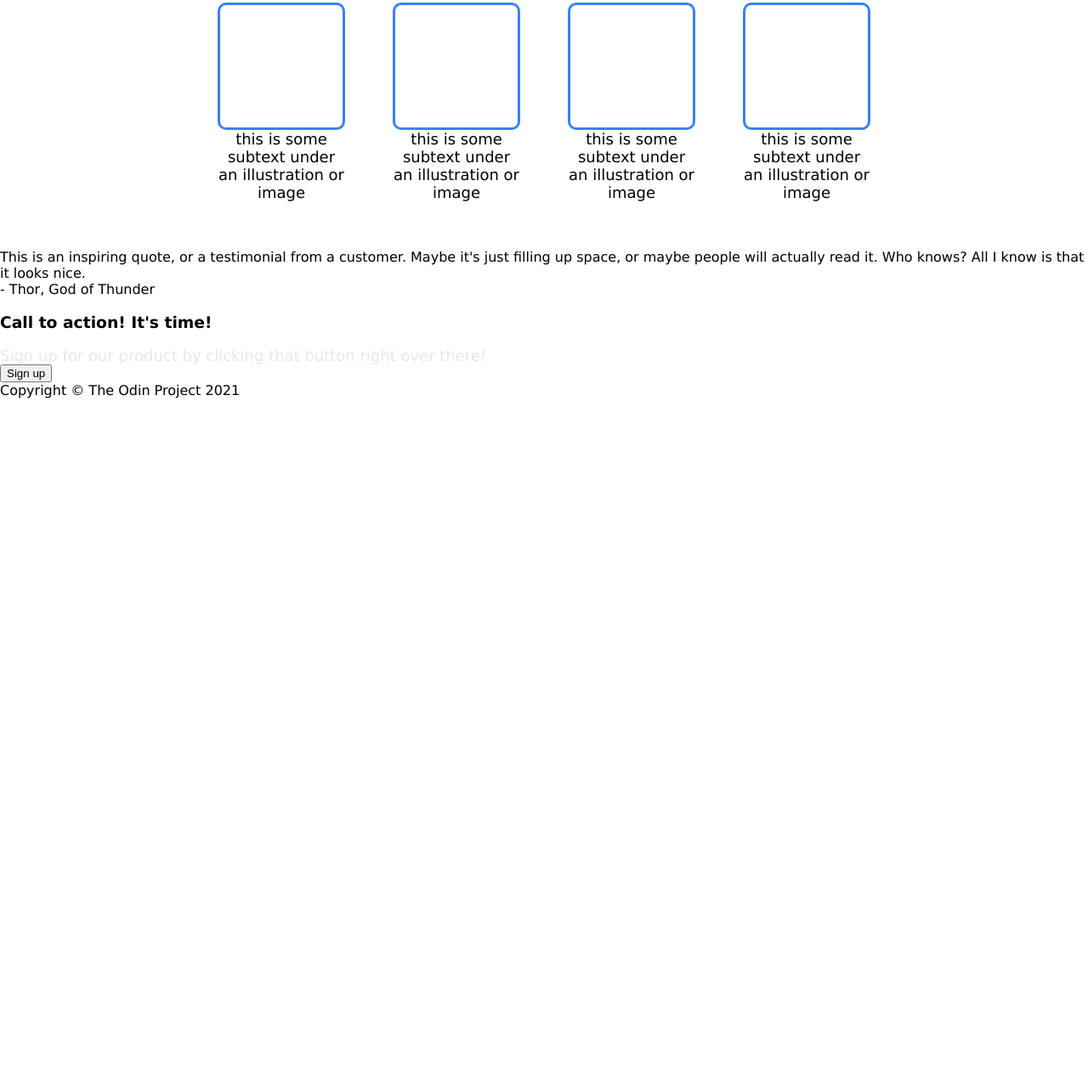
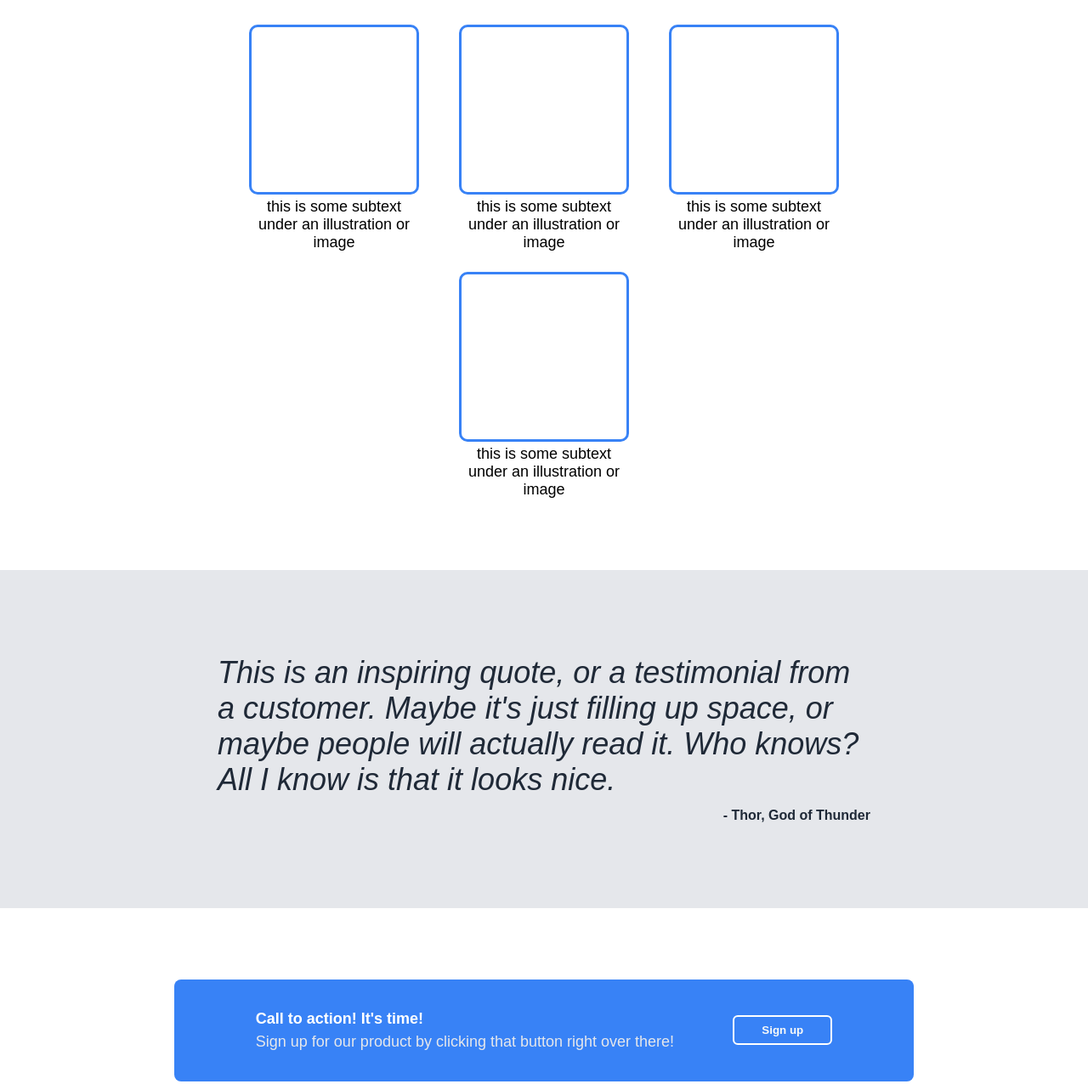
Before and after one commit to PrimarisEquilibrium/odin-landing-page, a plain HTML site: page index.html in a window 1280 px wide. Shown: the part 621-1897 px from the top of the page at 85% size. Before the commit the page ends 1090 px from the top, so only its background shows below. Drawn offline with Linux system fonts and the light colour scheme.

Commit message:
Completed adding basic responsiveness, testimonial, cta, and footer to the website Landing page project completed

```diff
--- a/index.html
+++ b/index.html
@@ -54,12 +54,14 @@
         <div class="quotee">- Thor, God of Thunder</div>
     </div>
 
-    <div class="cta">
-        <div class="cta-info">
-            <h3>Call to action! It's time!</h3>
-            <div class="subtitle">Sign up for our product by clicking that button right over there!</div>
+    <div class="cta-container">
+        <div class="cta">
+            <div class="cta-info">
+                <h3>Call to action! It's time!</h3>
+                <div class="subtitle">Sign up for our product by clicking that button right over there!</div>
+            </div>
+            <button class="signup-btn-inverted">Sign up</button>
         </div>
-        <button class="signup-btn-inverted">Sign up</button>
     </div>
 
     <div class="footer">
--- a/style.css
+++ b/style.css
@@ -5,7 +5,7 @@
 body {
     margin: 0;
     padding: 0;
-    font-family: Verdana, Geneva, Tahoma, sans-serif;
+    font-family: sans-serif;
 }
 
 .container {
@@ -83,8 +83,8 @@ h1 {
 }
 
 .info {
-    padding: 8px 20%;
-    margin: 48px 0px;
+    padding: 8px 22%;
+    margin: 76px 0px;
 }
 
 h2 {
@@ -96,14 +96,18 @@ h2 {
 }
 
 .card-img {
-    height: 150px;
-    width: 150px;
+    height: 200px;
+    width: 200px;
     border: 3px solid #3882F6;
     border-radius: 10px;
+    margin-bottom: 4px;
 }
 
 .card {
-    max-width: 150px;
+    max-width: 200px;
+    display: flex;
+    flex-direction: column;
+    margin: auto;
 }
 
 .card-container {
@@ -112,3 +116,64 @@ h2 {
     flex-wrap: wrap;
     gap: 24px;
 }
+
+.testimonial {
+    background-color: #E5E7EB;
+    padding: 100px 20%;
+}
+
+.quote {
+    font-size: 36px;
+    font-style: italic;
+    color: #1F2937;
+    font-weight: lighter;
+}
+
+.quotee {
+    color: #1F2937;
+    font-weight: bold;
+    text-align: right;
+    margin-top: 12px;
+}
+
+.cta-container {
+    padding: 8px 16%;
+    margin: 76px 0px;
+}
+
+.cta {
+    background-color: #3882F6;
+    border-radius: 8px;
+    padding: 36px 96px;
+    display: flex;
+    justify-content: space-between;
+    align-items: center;
+    gap: 32px;
+}
+
+h3 {
+    color: white;
+    margin: 0;
+    margin-bottom: 6px;
+    font-size: 18px;
+}
+
+.signup-btn-inverted {
+    background-color: #3882F6;
+    color: #f9faf8;
+    border: 2px solid white;
+    border-radius: 6px;
+    padding: 8px 32px;
+    font-weight: bold;
+    flex-shrink: 0;
+}
+
+
+.footer {
+    background-color: #1F2937;
+    color: #f9faf8;
+    padding: 36px;
+    display: flex;
+    justify-content: center;
+    align-items: center;
+}
```
